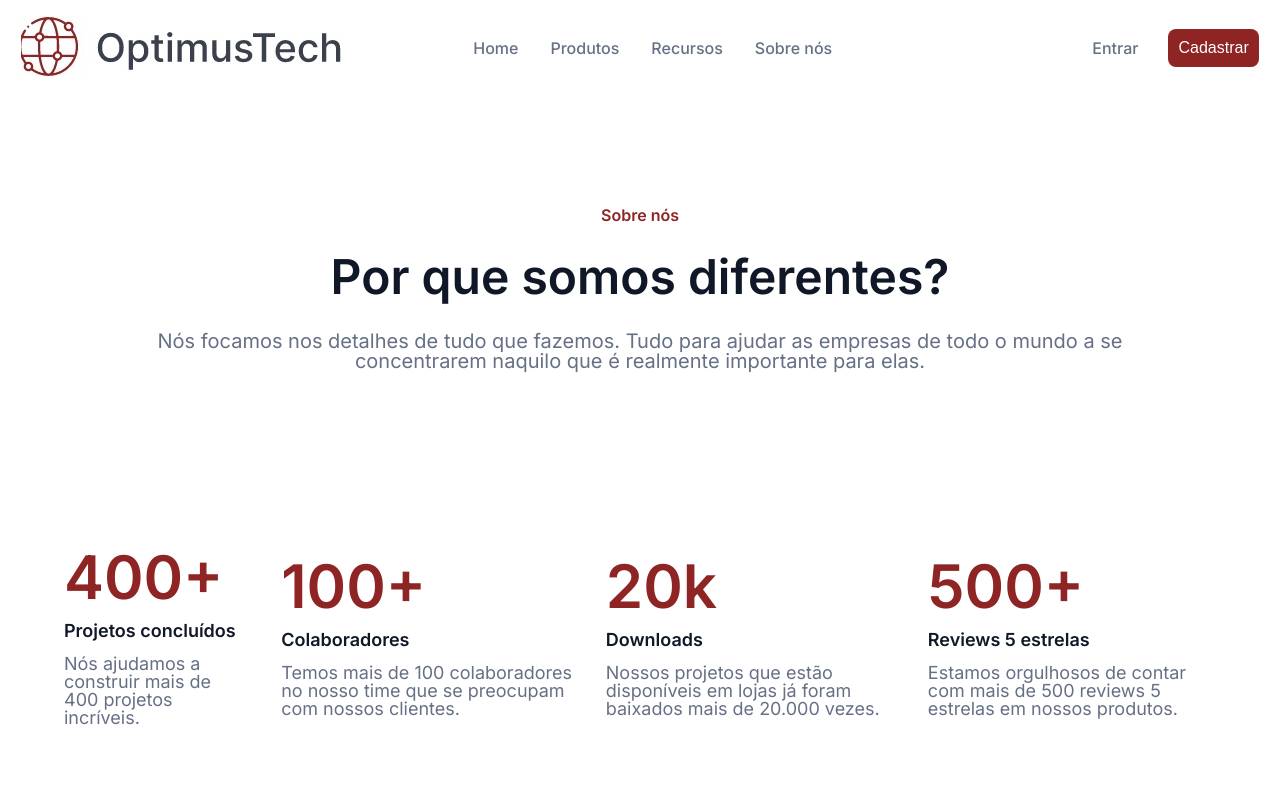
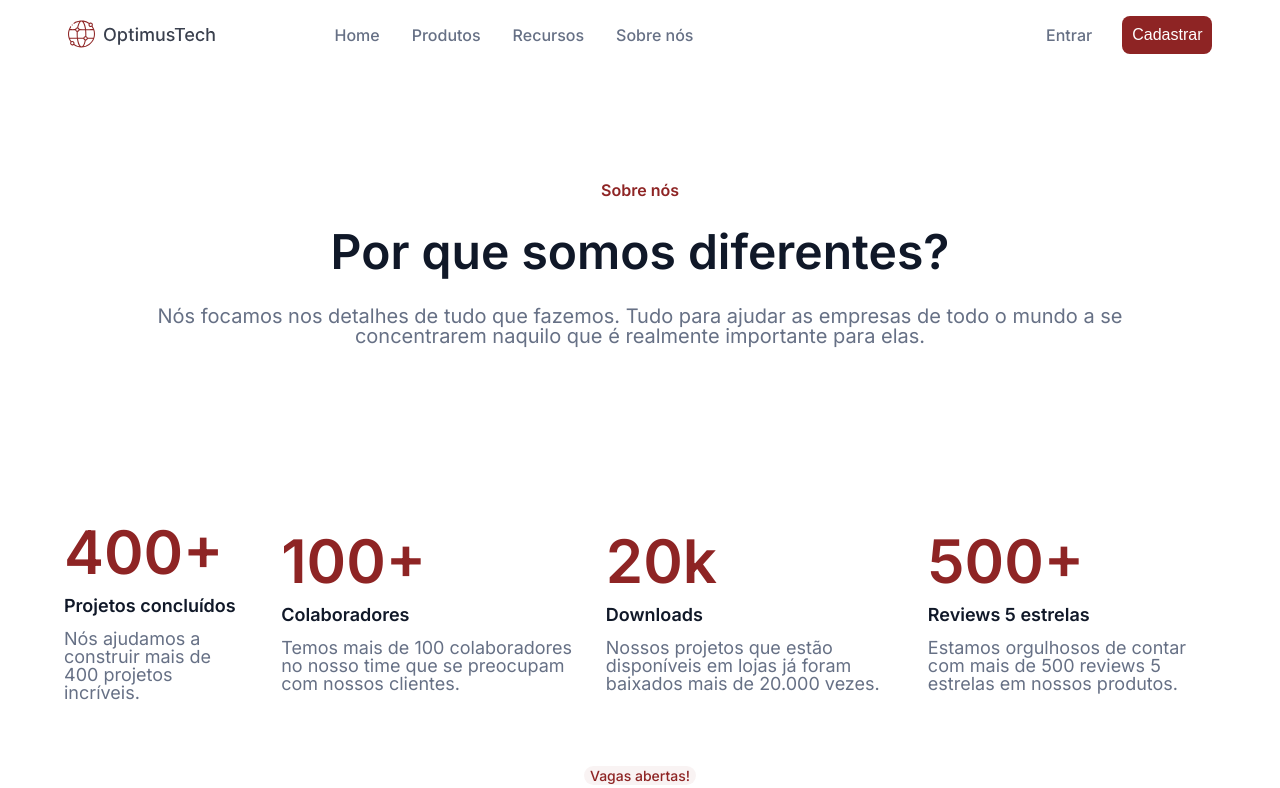
Before and after one commit to jvsas1/Desafio-7DaysCode, a plain HTML site: page index.html in a window 1280 px wide. Shown: the top 788 px of the page. Drawn offline with Linux system fonts and the light colour scheme.

Commit message:
correção do logo 2.0

```diff
--- a/index.html
+++ b/index.html
@@ -19,7 +19,7 @@
           <div class="container_esquerda">
 
             <div class="logo_container">
-                <img class="logo_empresa" src="Img/logo_optimus.jpeg" alt="Logo da empresa">
+                <img class="logo_empresa" src="Img/_Button base.svg" alt="Logo da empresa">
             </div>
 
 
```
